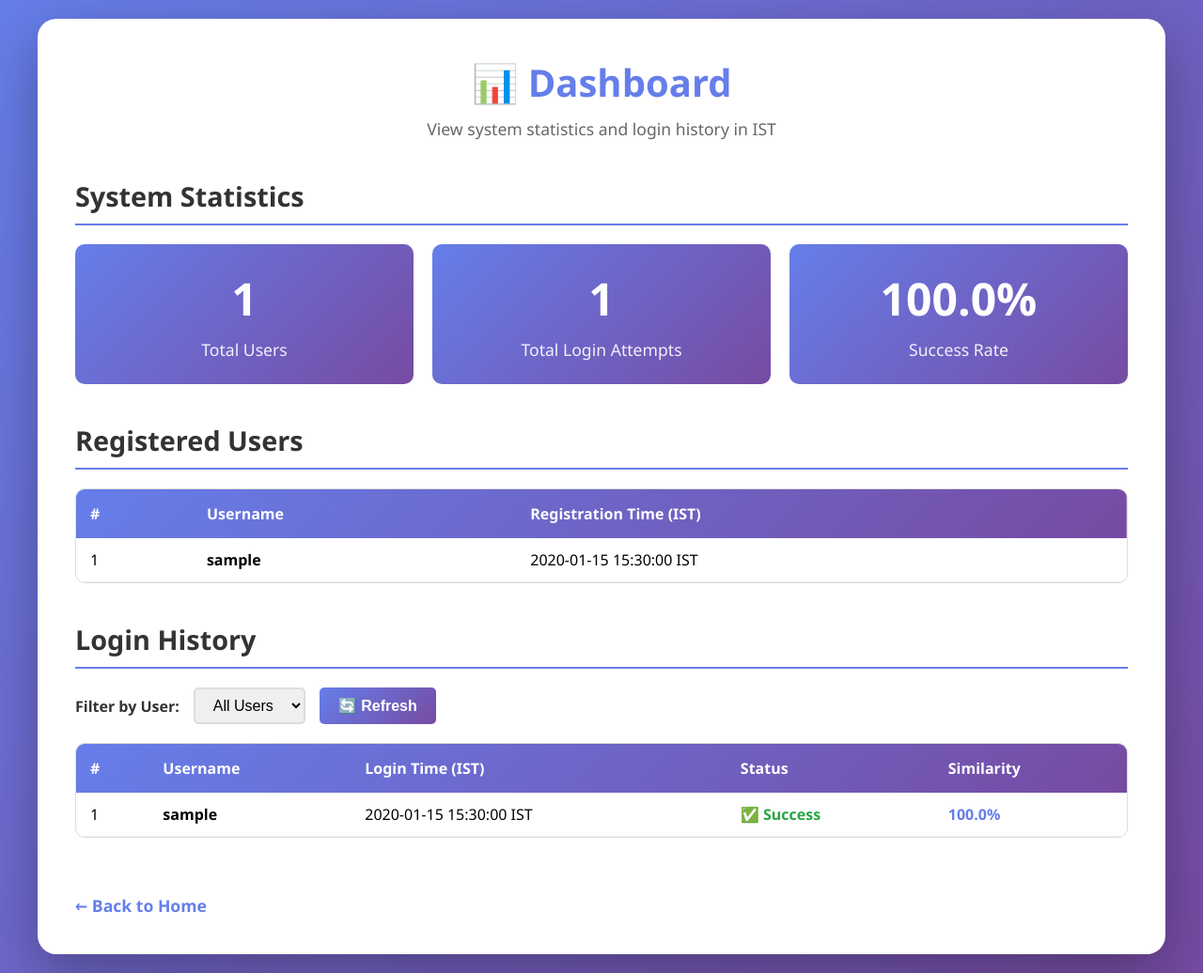
After one commit to AnvithaBM/face-auth-system, a Flask app: page /dashboard in a window 1280 px wide. The commit adds this page. Shown: the whole page at 94% size. Run offline with Flask 3, Linux system fonts and the light colour scheme; tables that the repository leaves empty hold one stand-in row (values such as "Sample post").

Commit message:
Add IST timezone support and dashboard with login history
Co-authored-by: AnvithaBM <194333160+AnvithaBM@users.noreply.github.com>

```diff
--- a/app.py
+++ b/app.py
@@ -51,6 +51,12 @@ def register_page():
 def authenticate_page():
     """Authentication page."""
     return render_template('authenticate.html')
+
+
+@app.route('/dashboard')
+def dashboard_page():
+    """Dashboard page to view login history and user info."""
+    return render_template('dashboard.html')
 
 
 @app.route('/api/register', methods=['POST'])
@@ -171,6 +177,9 @@ def authenticate():
             )
 
             if is_authenticated:
+                # Log successful authentication
+                user_db.log_authentication(username, True, similarity)
+
                 return jsonify({
                     'success': True,
                     'authenticated': True,
@@ -179,6 +188,9 @@ def authenticate():
                     'message': f'Authentication successful! Welcome {username}'
                 })
             else:
+                # Log failed authentication
+                user_db.log_authentication(username, False, similarity)
+
                 return jsonify({
                     'success': True,
                     'authenticated': False,
@@ -200,6 +212,9 @@ def authenticate():
 
             if match:
                 matched_username, similarity = match
+                # Log successful authentication
+                user_db.log_authentication(matched_username, True, similarity)
+
                 return jsonify({
                     'success': True,
                     'authenticated': True,
@@ -241,5 +256,46 @@ def get_users():
         }), 500
 
 
+@app.route('/api/users-info', methods=['GET'])
+def get_users_info():
+    """Get list of all registered users with registration timestamps."""
+    try:
+        users_info = user_db.get_all_users_with_info()
+
+        return jsonify({
+            'success': True,
+            'users': users_info,
+            'count': len(users_info)
+        })
+
+    except Exception as e:
+        return jsonify({
+            'success': False,
+            'message': f'Error: {str(e)}'
+        }), 500
+
+
+@app.route('/api/login-history', methods=['GET'])
+def get_login_history():
+    """Get login history."""
+    try:
+        username = request.args.get('username', None)
+        limit = int(request.args.get('limit', 50))
+
+        history = user_db.get_login_history(username, limit)
+
+        return jsonify({
+            'success': True,
+            'history': history,
+            'count': len(history)
+        })
+
+    except Exception as e:
+        return jsonify({
+            'success': False,
+            'message': f'Error: {str(e)}'
+        }), 500
+
+
 if __name__ == '__main__':
     app.run(debug=True, host='0.0.0.0', port=5000)
--- a/requirements.txt
+++ b/requirements.txt
@@ -8,3 +8,4 @@ scipy==1.11.2
 matplotlib==3.7.2
 jupyter==1.0.0
 ipykernel==6.25.1
+pytz==2023.3
--- /dev/null
+++ b/templates/dashboard.html
@@ -0,0 +1,403 @@
+<!DOCTYPE html>
+<html lang="en">
+<head>
+    <meta charset="UTF-8">
+    <meta name="viewport" content="width=device-width, initial-scale=1.0">
+    <title>Dashboard - Face Authentication System</title>
+    <style>
+        * {
+            margin: 0;
+            padding: 0;
+            box-sizing: border-box;
+        }
+
+        body {
+            font-family: 'Segoe UI', Tahoma, Geneva, Verdana, sans-serif;
+            background: linear-gradient(135deg, #667eea 0%, #764ba2 100%);
+            min-height: 100vh;
+            padding: 20px;
+        }
+
+        .container {
+            max-width: 1200px;
+            margin: 0 auto;
+            background: white;
+            border-radius: 20px;
+            padding: 40px;
+            box-shadow: 0 20px 60px rgba(0, 0, 0, 0.3);
+        }
+
+        h1 {
+            color: #667eea;
+            text-align: center;
+            margin-bottom: 10px;
+            font-size: 2.5em;
+        }
+
+        .subtitle {
+            color: #666;
+            text-align: center;
+            margin-bottom: 40px;
+            font-size: 1.1em;
+        }
+
+        .section {
+            margin-bottom: 40px;
+        }
+
+        .section-title {
+            color: #333;
+            font-size: 1.8em;
+            margin-bottom: 20px;
+            padding-bottom: 10px;
+            border-bottom: 2px solid #667eea;
+        }
+
+        .stats-grid {
+            display: grid;
+            grid-template-columns: repeat(auto-fit, minmax(250px, 1fr));
+            gap: 20px;
+            margin-bottom: 30px;
+        }
+
+        .stat-card {
+            background: linear-gradient(135deg, #667eea 0%, #764ba2 100%);
+            color: white;
+            padding: 25px;
+            border-radius: 10px;
+            text-align: center;
+        }
+
+        .stat-number {
+            font-size: 3em;
+            font-weight: bold;
+            margin-bottom: 10px;
+        }
+
+        .stat-label {
+            font-size: 1.1em;
+            opacity: 0.9;
+        }
+
+        .table-container {
+            overflow-x: auto;
+            border-radius: 10px;
+            border: 1px solid #ddd;
+        }
+
+        table {
+            width: 100%;
+            border-collapse: collapse;
+        }
+
+        thead {
+            background: linear-gradient(135deg, #667eea 0%, #764ba2 100%);
+            color: white;
+        }
+
+        th {
+            padding: 15px;
+            text-align: left;
+            font-weight: 600;
+        }
+
+        td {
+            padding: 12px 15px;
+            border-bottom: 1px solid #eee;
+        }
+
+        tbody tr:hover {
+            background-color: #f5f5f5;
+        }
+
+        .status-success {
+            color: #28a745;
+            font-weight: 600;
+        }
+
+        .status-failed {
+            color: #dc3545;
+            font-weight: 600;
+        }
+
+        .similarity-score {
+            font-weight: 600;
+            color: #667eea;
+        }
+
+        .no-data {
+            text-align: center;
+            padding: 40px;
+            color: #666;
+            font-size: 1.1em;
+        }
+
+        .back-link {
+            display: inline-block;
+            margin-top: 20px;
+            color: #667eea;
+            text-decoration: none;
+            font-weight: 600;
+            font-size: 1.1em;
+        }
+
+        .back-link:hover {
+            text-decoration: underline;
+        }
+
+        .loading {
+            text-align: center;
+            padding: 40px;
+            color: #667eea;
+            font-size: 1.2em;
+        }
+
+        .error {
+            background: #f8d7da;
+            color: #721c24;
+            padding: 15px;
+            border-radius: 8px;
+            margin-bottom: 20px;
+            border: 1px solid #f5c6cb;
+        }
+
+        .filter-section {
+            margin-bottom: 20px;
+            display: flex;
+            gap: 15px;
+            align-items: center;
+        }
+
+        .filter-section label {
+            font-weight: 600;
+            color: #333;
+        }
+
+        .filter-section select {
+            padding: 8px 15px;
+            border: 2px solid #ddd;
+            border-radius: 5px;
+            font-size: 1em;
+        }
+
+        .refresh-btn {
+            padding: 10px 20px;
+            background: linear-gradient(135deg, #667eea 0%, #764ba2 100%);
+            color: white;
+            border: none;
+            border-radius: 5px;
+            cursor: pointer;
+            font-weight: 600;
+            font-size: 1em;
+        }
+
+        .refresh-btn:hover {
+            transform: translateY(-2px);
+            box-shadow: 0 5px 15px rgba(0, 0, 0, 0.2);
+        }
+    </style>
+</head>
+<body>
+    <div class="container">
+        <h1>📊 Dashboard</h1>
+        <p class="subtitle">View system statistics and login history in IST</p>
+
+        <div id="errorMessage" class="error" style="display: none;"></div>
+
+        <!-- Statistics Section -->
+        <div class="section">
+            <h2 class="section-title">System Statistics</h2>
+            <div class="stats-grid">
+                <div class="stat-card">
+                    <div class="stat-number" id="totalUsers">-</div>
+                    <div class="stat-label">Total Users</div>
+                </div>
+                <div class="stat-card">
+                    <div class="stat-number" id="totalLogins">-</div>
+                    <div class="stat-label">Total Login Attempts</div>
+                </div>
+                <div class="stat-card">
+                    <div class="stat-number" id="successRate">-</div>
+                    <div class="stat-label">Success Rate</div>
+                </div>
+            </div>
+        </div>
+
+        <!-- Registered Users Section -->
+        <div class="section">
+            <h2 class="section-title">Registered Users</h2>
+            <div class="table-container">
+                <table>
+                    <thead>
+                        <tr>
+                            <th>#</th>
+                            <th>Username</th>
+                            <th>Registration Time (IST)</th>
+                        </tr>
+                    </thead>
+                    <tbody id="usersTableBody">
+                        <tr>
+                            <td colspan="3" class="loading">Loading users...</td>
+                        </tr>
+                    </tbody>
+                </table>
+            </div>
+        </div>
+
+        <!-- Login History Section -->
+        <div class="section">
+            <h2 class="section-title">Login History</h2>
+            <div class="filter-section">
+                <label for="userFilter">Filter by User:</label>
+                <select id="userFilter">
+                    <option value="">All Users</option>
+                </select>
+                <button class="refresh-btn" onclick="loadLoginHistory()">🔄 Refresh</button>
+            </div>
+            <div class="table-container">
+                <table>
+                    <thead>
+                        <tr>
+                            <th>#</th>
+                            <th>Username</th>
+                            <th>Login Time (IST)</th>
+                            <th>Status</th>
+                            <th>Similarity</th>
+                        </tr>
+                    </thead>
+                    <tbody id="historyTableBody">
+                        <tr>
+                            <td colspan="5" class="loading">Loading login history...</td>
+                        </tr>
+                    </tbody>
+                </table>
+            </div>
+        </div>
+
+        <a href="/" class="back-link">← Back to Home</a>
+    </div>
+
+    <script>
+        let allUsernames = [];
+
+        // Load all data on page load
+        window.onload = function() {
+            loadUsers();
+            loadLoginHistory();
+        };
+
+        // Load registered users
+        async function loadUsers() {
+            try {
+                const response = await fetch('/api/users-info');
+                const data = await response.json();
+
+                if (data.success) {
+                    const tbody = document.getElementById('usersTableBody');
+                    document.getElementById('totalUsers').textContent = data.count;
+
+                    if (data.users.length === 0) {
+                        tbody.innerHTML = '<tr><td colspan="3" class="no-data">No users registered yet</td></tr>';
+                    } else {
+                        tbody.innerHTML = '';
+                        data.users.forEach((user, index) => {
+                            const row = `
+                                <tr>
+                                    <td>${index + 1}</td>
+                                    <td><strong>${user.username}</strong></td>
+                                    <td>${user.created_at}</td>
+                                </tr>
+                            `;
+                            tbody.innerHTML += row;
+                        });
+
+                        // Update filter dropdown
+                        allUsernames = data.users.map(u => u.username);
+                        updateUserFilter();
+                    }
+                } else {
+                    showError('Failed to load users: ' + data.message);
+                }
+            } catch (error) {
+                showError('Error loading users: ' + error.message);
+            }
+        }
+
+        // Update user filter dropdown
+        function updateUserFilter() {
+            const select = document.getElementById('userFilter');
+            select.innerHTML = '<option value="">All Users</option>';
+            allUsernames.forEach(username => {
+                select.innerHTML += `<option value="${username}">${username}</option>`;
+            });
+        }
+
+        // Load login history
+        async function loadLoginHistory() {
+            try {
+                const userFilter = document.getElementById('userFilter').value;
+                let url = '/api/login-history?limit=100';
+                if (userFilter) {
+                    url += `&username=${encodeURIComponent(userFilter)}`;
+                }
+
+                const response = await fetch(url);
+                const data = await response.json();
+
+                if (data.success) {
+                    const tbody = document.getElementById('historyTableBody');
+                    document.getElementById('totalLogins').textContent = data.count;
+
+                    if (data.count > 0) {
+                        // Calculate success rate
+                        const successCount = data.history.filter(h => h.success).length;
+                        const successRate = ((successCount / data.count) * 100).toFixed(1);
+                        document.getElementById('successRate').textContent = successRate + '%';
+                    } else {
+                        document.getElementById('successRate').textContent = 'N/A';
+                    }
+
+                    if (data.history.length === 0) {
+                        tbody.innerHTML = '<tr><td colspan="5" class="no-data">No login history available</td></tr>';
+                    } else {
+                        tbody.innerHTML = '';
+                        data.history.forEach((entry, index) => {
+                            const statusClass = entry.success ? 'status-success' : 'status-failed';
+                            const statusText = entry.success ? '✅ Success' : '❌ Failed';
+                            const similarity = entry.similarity ? (entry.similarity * 100).toFixed(1) + '%' : 'N/A';
+
+                            const row = `
+                                <tr>
+                                    <td>${index + 1}</td>
+                                    <td><strong>${entry.username}</strong></td>
+                                    <td>${entry.login_time}</td>
+                                    <td class="${statusClass}">${statusText}</td>
+                                    <td class="similarity-score">${similarity}</td>
+                                </tr>
+                            `;
+                            tbody.innerHTML += row;
+                        });
+                    }
+                } else {
+                    showError('Failed to load login history: ' + data.message);
+                }
+            } catch (error) {
+                showError('Error loading login history: ' + error.message);
+            }
+        }
+
+        // Show error message
+        function showError(message) {
+            const errorDiv = document.getElementById('errorMessage');
+            errorDiv.textContent = message;
+            errorDiv.style.display = 'block';
+            setTimeout(() => {
+                errorDiv.style.display = 'none';
+            }, 5000);
+        }
+
+        // Update login history when user filter changes
+        document.getElementById('userFilter').addEventListener('change', loadLoginHistory);
+    </script>
+</body>
+</html>
--- a/templates/index.html
+++ b/templates/index.html
@@ -95,6 +95,9 @@
             <a href="/authenticate" class="btn btn-secondary">
                 🔓 Authenticate
             </a>
+            <a href="/dashboard" class="btn btn-primary" style="background: linear-gradient(135deg, #f093fb 0%, #f5576c 100%);">
+                📊 View Dashboard
+            </a>
         </div>
     </div>
 </body>
```
Also changed, not shown: src/database.py (+163 -1 lines).
